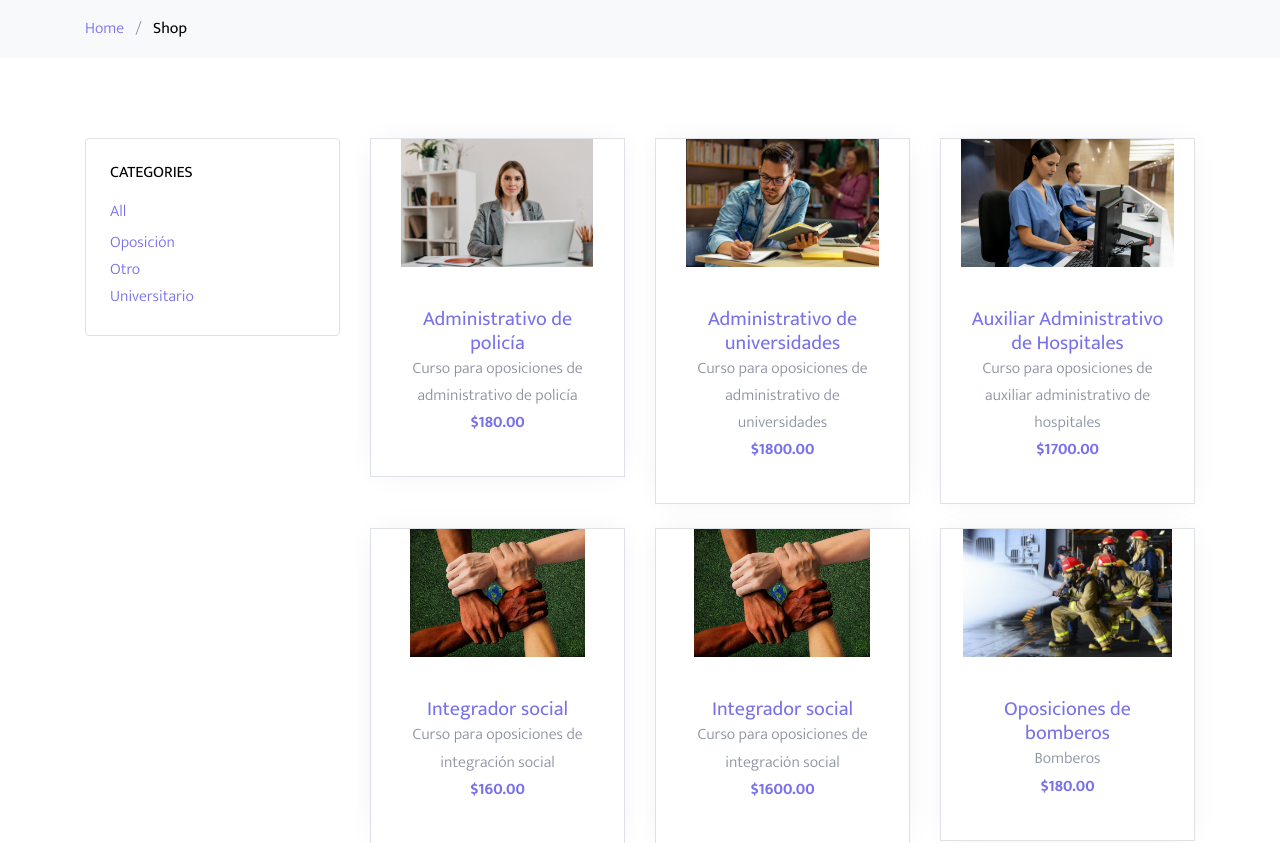
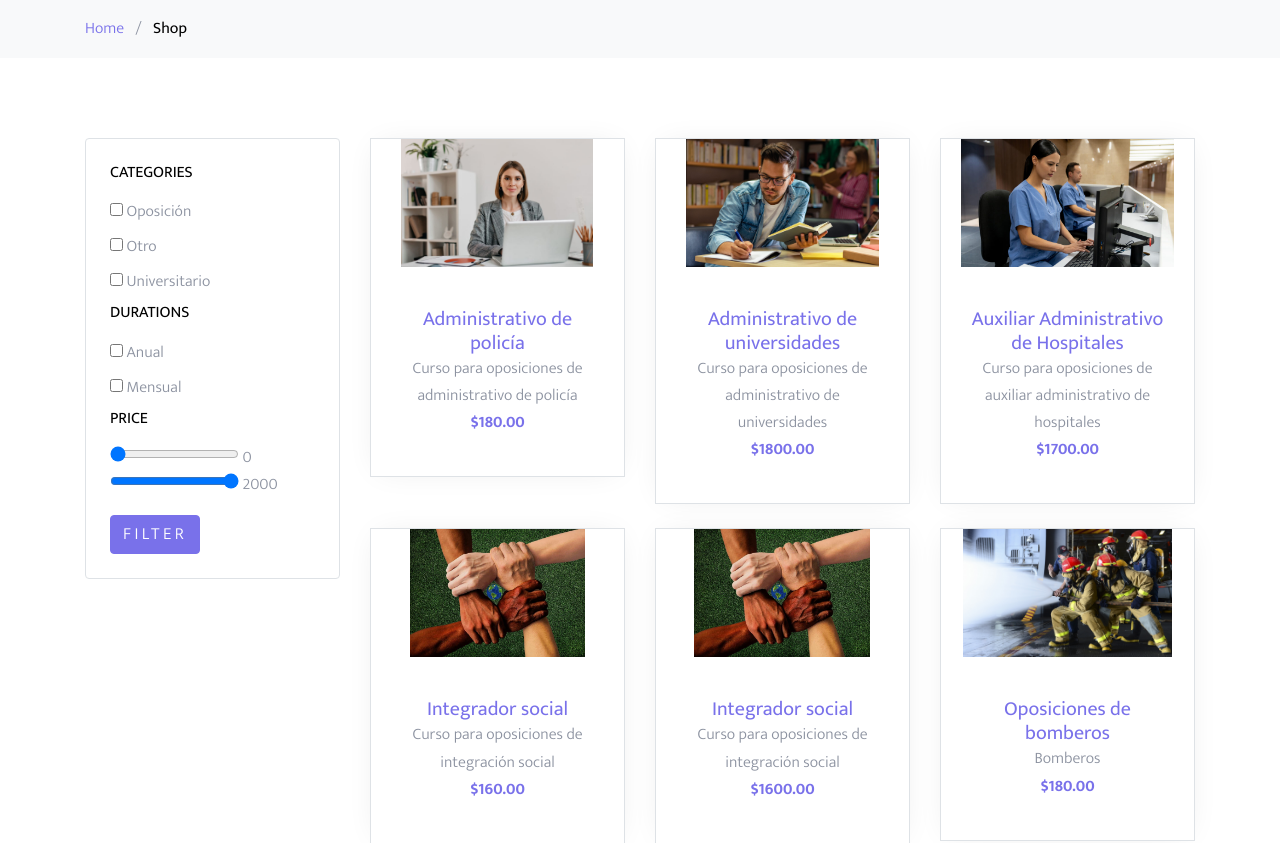
Before and after one commit to PedroJimenezGuerrero/PGPI-G1.14, a Django app: page / in a window 1280 px wide. Shown: the part 191-1034 px from the top of the page. Run offline with Django 3.2, Linux system fonts and the light colour scheme; data comes from the database, SQL or seed files in the repository; both versions use the stored data as it was after the commit; some libraries are stand-ins or nearby versions; some web fonts are replaced.

Commit message:
Añadido filtrado

```diff
--- a/app/shop/models.py
+++ b/app/shop/models.py
@@ -16,9 +16,25 @@ class Category(models.Model):
     def get_absolute_url(self):
         return reverse('shop:product_list_by_category', args=[self.slug])
 
+class Duration(models.Model):
+    name = models.CharField(max_length=200, db_index=True)
+    slug = models.SlugField(max_length=200, unique=True)
+
+    class Meta:
+        ordering = ('name',)
+        verbose_name = 'duration'
+        verbose_name_plural = 'durations'
+
+    def __str__(self):
+        return self.name
+
+    def get_absolute_url(self):
+        return reverse('shop:product_list_by_duration', args=[self.slug])
 
 class Product(models.Model):
-    category = models.ForeignKey(Category, related_name='products',
+    category = models.ForeignKey(Category, related_name='product_categories',
+                                 on_delete=models.CASCADE)
+    duration = models.ForeignKey(Duration, related_name='product_durations',
                                  on_delete=models.CASCADE)
     name = models.CharField(max_length=200, db_index=True)
     slug = models.SlugField(max_length=200, db_index=True)
@@ -31,7 +47,7 @@ class Product(models.Model):
 
     class Meta:
         ordering = ('name',)
-        indexes = [models.Index(fields=['id', 'slug'], name='id_idx')]
+        indexes = [models.Index(fields=['id', 'slug'], name='product_id_slug_idx')]
 
     def __str__(self):
         return self.name
--- a/app/shop/templates/shop/product/list.html
+++ b/app/shop/templates/shop/product/list.html
@@ -55,16 +55,31 @@
             <div class="col-md-3 order-1 mb-5 mb-md-0">
                 <div class="border p-4 rounded mb-4">
                     <h3 class="mb-3 h6 text-uppercase text-black d-block">Categories</h3>
-                    <ul class="list-unstyled mb-0">
-                        <li {% if not category %} class="mb-1" {% endif %}>
-                            <a href="{% url "shop:product_list" %}" class="d-flex"><span>All</a>
-                        </li>
-                        {% for c in categories %}
-                        <li {% if category.slug == c.slug %} class="mb-1" {% endif %}>
-                            <a href="{{ c.get_absolute_url }}" class="d-flex">{{ c.name }}</a>
-                        </li>
-                        {% endfor %}
-                    </ul>
+                    <form method="get">
+                        <ul class="list-unstyled mb-0">
+                            {% for c in categories %}
+                            <li>
+                                <input type="checkbox" name="category" value="{{ c.slug }}" {% if category and category.slug == c.slug %}checked{% endif %}>
+                                <label for="category">{{ c.name }}</label>
+                            </li>
+                            {% endfor %}
+                        </ul>
+                        <h3 class="mb-3 h6 text-uppercase text-black d-block">Durations</h3>
+                        <ul class="list-unstyled mb-0">
+                            {% for d in durations %}
+                            <li>
+                                <input type="checkbox" name="duration" value="{{ d.slug }}" {% if duration and duration.slug == d.slug %}checked{% endif %}>
+                                <label for="duration">{{ d.name }}</label>
+                            </li>
+                            {% endfor %}
+                        </ul>
+                        <h3 class="mb-3 h6 text-uppercase text-black d-block">Price</h3>
+                        <input type="range" name="min_price" min="0" max="2000" value="{{ request.GET.min_price|default:0 }}" step="10" oninput="this.nextElementSibling.value = this.value">
+                        <output>{{ request.GET.min_price|default:0 }}</output>
+                        <input type="range" name="max_price" min="0" max="2000" value="{{ request.GET.max_price|default:2000 }}" step="10" oninput="this.nextElementSibling.value = this.value">
+                        <output>{{ request.GET.max_price|default:2000 }}</output>
+                        <button type="submit" class="btn btn-primary mt-3">Filter</button>
+                    </form>
                 </div>
             </div>
         </div>
--- a/app/shop/urls.py
+++ b/app/shop/urls.py
@@ -5,7 +5,8 @@ app_name = 'shop'
 
 urlpatterns = [
     path('', views.product_list, name='product_list'),
-    path('<slug:category_slug>/', views.product_list, name='product_list_by_category'),
-    path('<int:id>/<slug:slug>/', views.product_detail, name='product_detail'),
-
+    path('category/<slug:category_slug>/', views.product_list, name='product_list_by_category'),
+    path('duration/<slug:duration_slug>/', views.product_list, name='product_list_by_duration'),
+    path('category/<slug:category_slug>/duration/<slug:duration_slug>/', views.product_list, name='product_list_by_category_duration'),
+    path('product/<int:id>/<slug:slug>/', views.product_detail, name='product_detail'),
 ]
--- a/app/shop/views.py
+++ b/app/shop/views.py
@@ -1,6 +1,6 @@
 from django.shortcuts import render, redirect, get_object_or_404
 from cart.forms import CartAddProductForm
-from .models import Category, Product
+from .models import Category, Duration, Product
 from django.contrib.auth import logout
 
 # from django.views import generic
@@ -17,16 +17,32 @@ from django.contrib.auth import logout
 
 
 
-def product_list(request, category_slug=None):
-    category = None
-    categories = Category.objects.all()
+def product_list(request):
+    category_slugs = request.GET.getlist('category')
+    duration_slugs = request.GET.getlist('duration')
+    min_price = request.GET.get('min_price')
+    max_price = request.GET.get('max_price')
+
     products = Product.objects.filter(available=True)
-    if category_slug:
-        category = get_object_or_404(Category, slug=category_slug)
-        products = products.filter(category=category)
-    context = {'category': category, 'categories': categories, 'products': products}
+
+    if category_slugs:
+        products = products.filter(category__slug__in=category_slugs)
+
+    if duration_slugs:
+        products = products.filter(duration__slug__in=duration_slugs)
+
+    if min_price:
+        products = products.filter(price__gte=min_price)
+
+    if max_price:
+        products = products.filter(price__lte=max_price)
+
+    context = {
+        'products': products,
+        'categories': Category.objects.all(),
+        'durations': Duration.objects.all(),
+    }
     return render(request, 'shop/product/list.html', context)
-
 
 # class ProductListView(generic.ListView):
 #     template_name = 'shop/product/list.html'
```
Also changed, not shown: app/shop/admin.py (+6 -1 lines), app/config/db.sqlite3, app/shop/migrations/0002_auto_20241121_1134.py (added), app/shop/migrations/0003_remove_product_duration.py (added), app/shop/migrations/0004_auto_20241121_1138.py (added), app/shop/migrations/0005_auto_20241121_1959.py (added), app/shop/migrations/0006_auto_20241121_2008.py (added), app/shop/migrations/0007_auto_20241121_2015.py (added).
